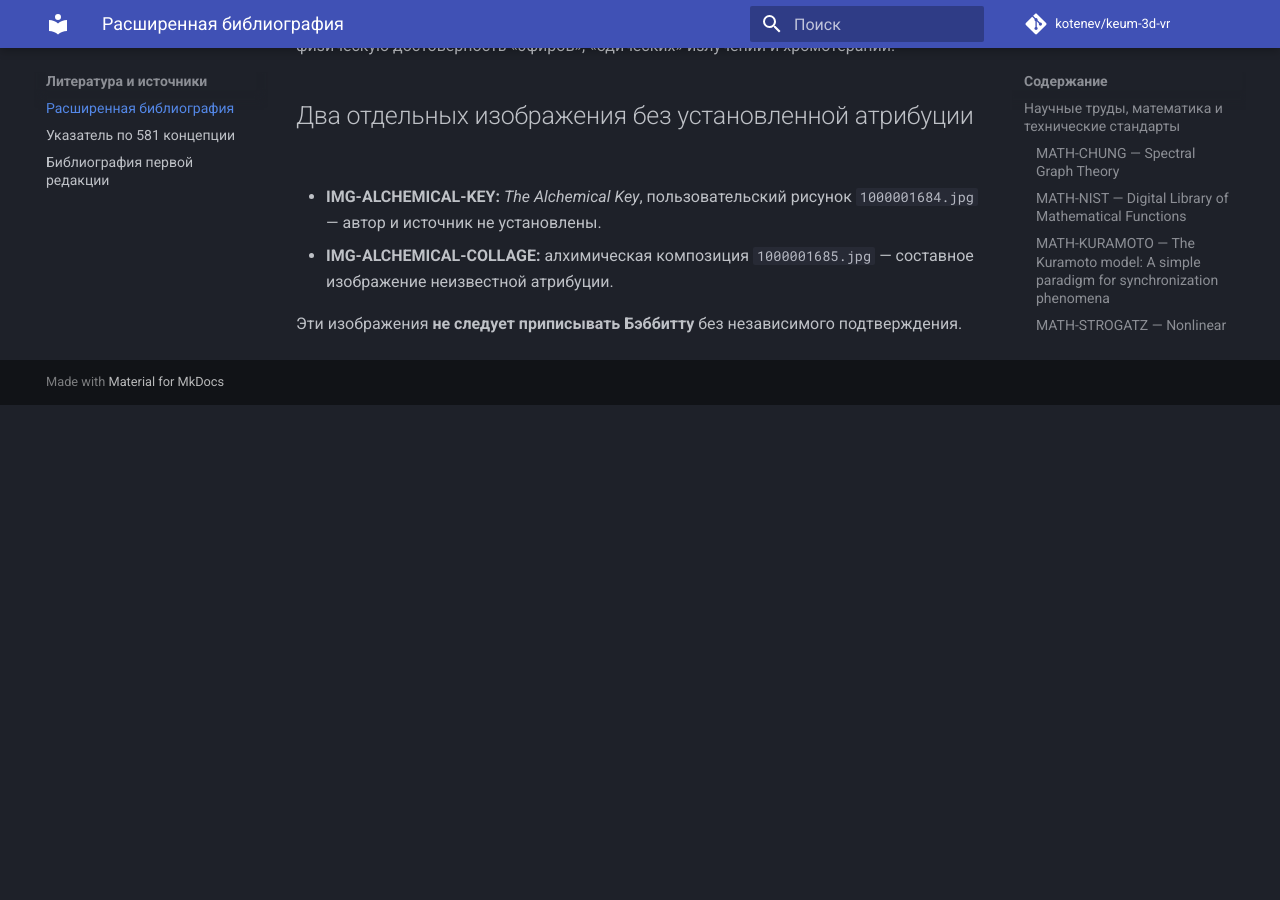
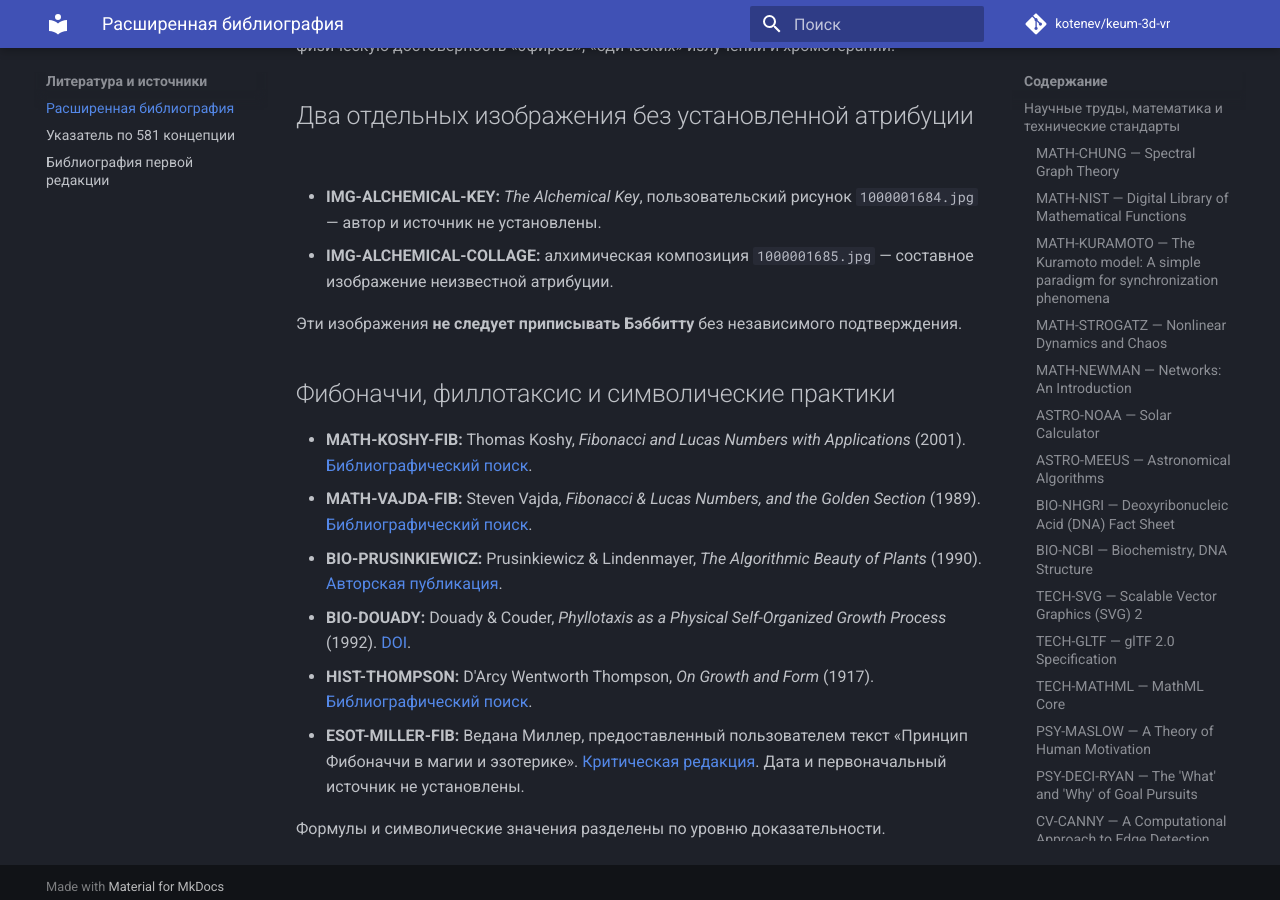
Before and after one commit to kotenev/keum-3d-vr, an MkDocs documentation site: the page built from mkdocs/bibliography-expanded.md, in a window 1280 px wide and 900 px high, scrolled down 11888 px. Built offline with MkDocs 1.6.1 and Material for MkDocs 9.7.7, drawn with Linux system fonts in a browser that asks for light colours; comment, search, counter and statistics services are not loaded; before the commit the page ends 12293 px from its top, so only the background shows below that; some of the changed text lies outside the part shown.

Commit message:
docs: extend critical bibliography to 58 works including Fibonacci and phyllotaxis

```diff
--- a/mkdocs/bibliography-expanded.md
+++ b/mkdocs/bibliography-expanded.md
@@ -480,3 +480,15 @@
 - **IMG-ALCHEMICAL-COLLAGE:** алхимическая композиция `1000001685.jpg` — составное изображение неизвестной атрибуции.
 
 Эти изображения **не следует приписывать Бэббитту** без независимого подтверждения.
+
+
+## Фибоначчи, филлотаксис и символические практики
+
+- **MATH-KOSHY-FIB:** Thomas Koshy, *Fibonacci and Lucas Numbers with Applications* (2001). [Библиографический поиск](https://search.worldcat.org/search?q=Thomas+Koshy+Fibonacci+and+Lucas+Numbers+with+Applications).
+- **MATH-VAJDA-FIB:** Steven Vajda, *Fibonacci & Lucas Numbers, and the Golden Section* (1989). [Библиографический поиск](https://search.worldcat.org/search?q=Steven+Vajda+Fibonacci+Lucas+Numbers+Golden+Section).
+- **BIO-PRUSINKIEWICZ:** Prusinkiewicz & Lindenmayer, *The Algorithmic Beauty of Plants* (1990). [Авторская публикация](https://algorithmicbotany.org/papers/abop/abop.pdf).
+- **BIO-DOUADY:** Douady & Couder, *Phyllotaxis as a Physical Self-Organized Growth Process* (1992). [DOI](https://doi.org/10.1103/PhysRevLett.68.2098).
+- **HIST-THOMPSON:** D'Arcy Wentworth Thompson, *On Growth and Form* (1917). [Библиографический поиск](https://search.worldcat.org/search?q=D%27Arcy+Thompson+On+Growth+and+Form).
+- **ESOT-MILLER-FIB:** Ведана Миллер, предоставленный пользователем текст «Принцип Фибоначчи в магии и эзотерике». [Критическая редакция](encyclopedia/fibonacci-sacred-geometry.md). Дата и первоначальный источник не установлены.
+
+Формулы и символические значения разделены по уровню доказательности.
```
Also changed, not shown: other parts of mkdocs/bibliography-expanded.md (+2 -2 lines).
